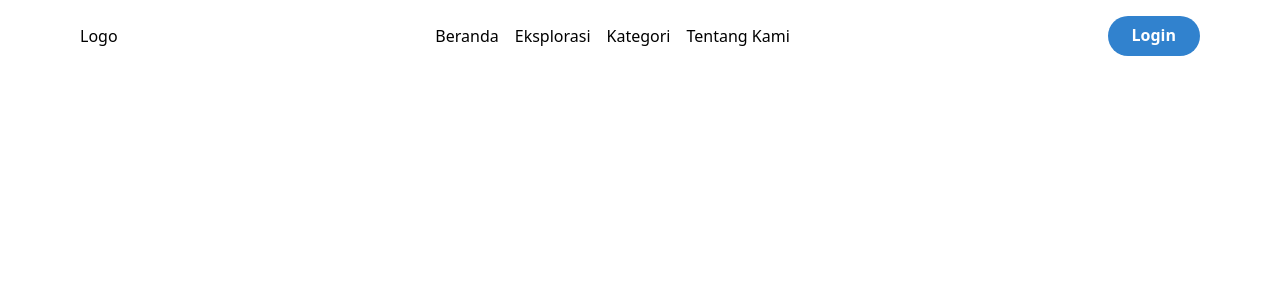
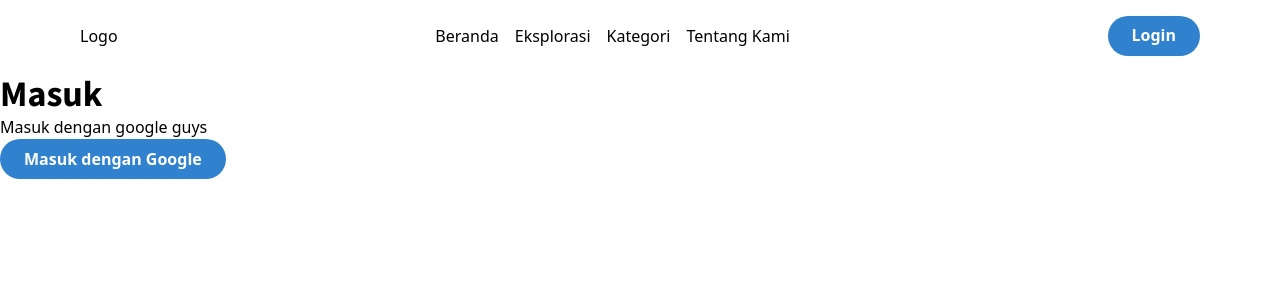
Before and after one commit to irfan44/literanian, a React (Create React App) app: page /login in a window 1280 px wide. Shown: the top 300 px of the page. Built offline with nearby package versions, Linux system fonts and the light colour scheme; no server answers.

Commit message:
fix: change login modal to login page

```diff
--- /dev/null
+++ b/src/pages/Login/index.tsx
@@ -0,0 +1,78 @@
+import { Button, Heading, Text, useToast } from "@chakra-ui/react";
+import { auth, db } from "api/firebase";
+import { GoogleAuthProvider, signInWithPopup } from "firebase/auth";
+import { doc, getDoc, setDoc } from "firebase/firestore";
+import { useState } from "react";
+import { useNavigate } from "react-router-dom";
+import { useAppDispatch } from "redux/hooks";
+import { setUserProfile } from "redux/reducer/userProfileReducer";
+import { setUserStatus } from "redux/reducer/userStatusReducer";
+
+const Login = () => {
+  const navigate = useNavigate();
+  const [loading, setLoading] = useState(false);
+  const toast = useToast();
+
+  const dispatch = useAppDispatch();
+  const provider = new GoogleAuthProvider();
+
+  const getUserStatusDocument = async (uid: string) => {
+    const document = await getDoc(doc(db, "userStatus", uid));
+    return document;
+  };
+
+  const addDefaultUserStatus = async (uid: string) => {
+    const defaultUserStatus = {
+      premium: false,
+      premiumExpiry: "",
+      points: 0,
+    };
+    await setDoc(doc(db, "userStatus", uid), defaultUserStatus);
+    dispatch(setUserStatus(defaultUserStatus));
+  };
+
+  const handleUserStatus = async (uid: string) => {
+    const document = await getUserStatusDocument(uid);
+    if (document.exists()) {
+      const status = document.data();
+      const userStatus = {
+        premium: status.premium,
+        premiumExpiry: status.premiumExpiry,
+        points: status.points,
+      };
+      dispatch(setUserStatus(userStatus));
+    } else {
+      await addDefaultUserStatus(uid);
+    }
+  };
+
+  const handleLogin = async () => {
+    setLoading(true);
+    await signInWithPopup(auth, provider)
+      .then(async (response) => {
+        const { uid, displayName, photoURL } = response.user;
+        await handleUserStatus(uid);
+        dispatch(setUserProfile({ uid, displayName, photoURL }));
+      })
+      .catch((error) => {
+        console.log(error);
+        toast({ title: error.message, status: "error" });
+      })
+      .finally(() => {
+        setLoading(false);
+        navigate("/explore");
+      });
+  };
+
+  return (
+    <>
+      <Heading>Masuk</Heading>
+      <Text>Masuk dengan google guys</Text>
+      <Button isLoading={loading} onClick={handleLogin}>
+        Masuk dengan Google
+      </Button>
+    </>
+  );
+};
+
+export default Login;
--- a/src/routes/index.tsx
+++ b/src/routes/index.tsx
@@ -1,11 +1,13 @@
 import Explore from "pages/Explore";
 import Home from "pages/Home";
+import Login from "pages/Login";
 import { Route, Routes } from "react-router-dom";
 
 const AppRouter = () => {
   return (
     <Routes>
       <Route path="/" element={<Home />} />
+      <Route path="/login" element={<Login />} />
       <Route path="/explore" element={<Explore />} />
     </Routes>
   );
```
